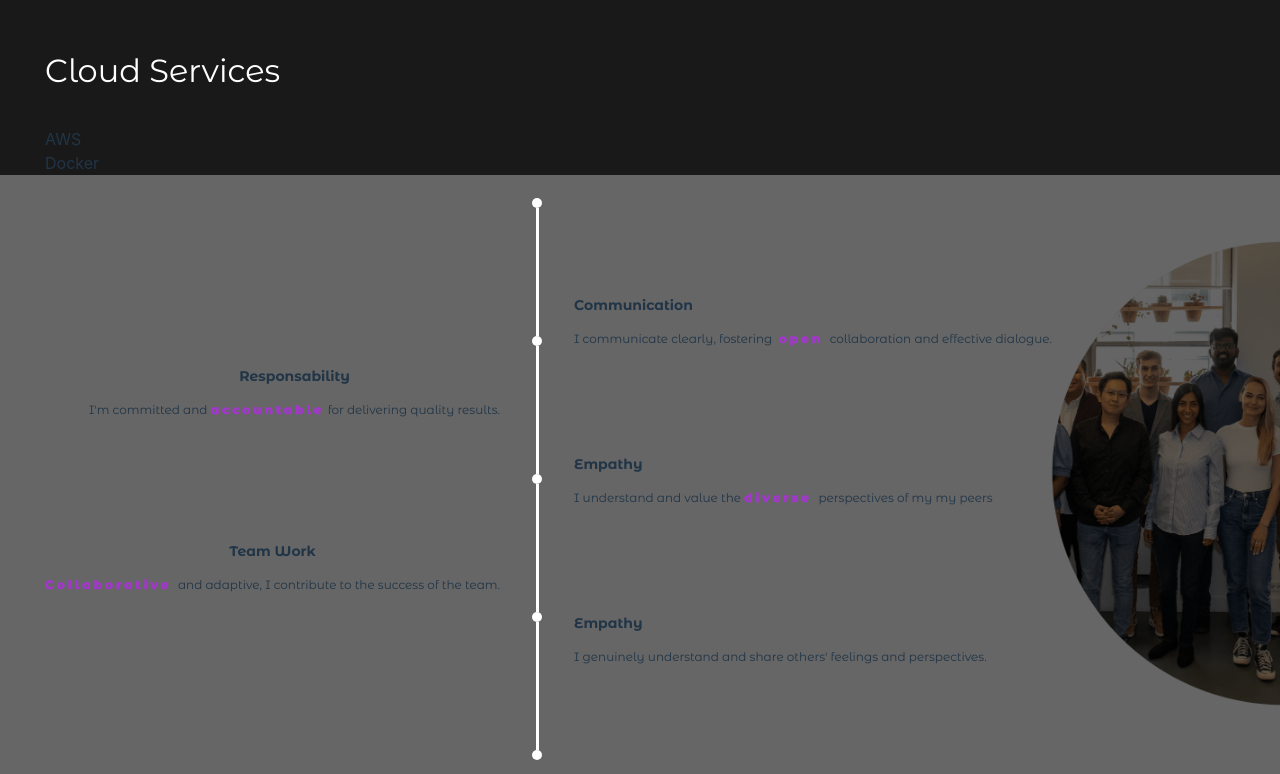
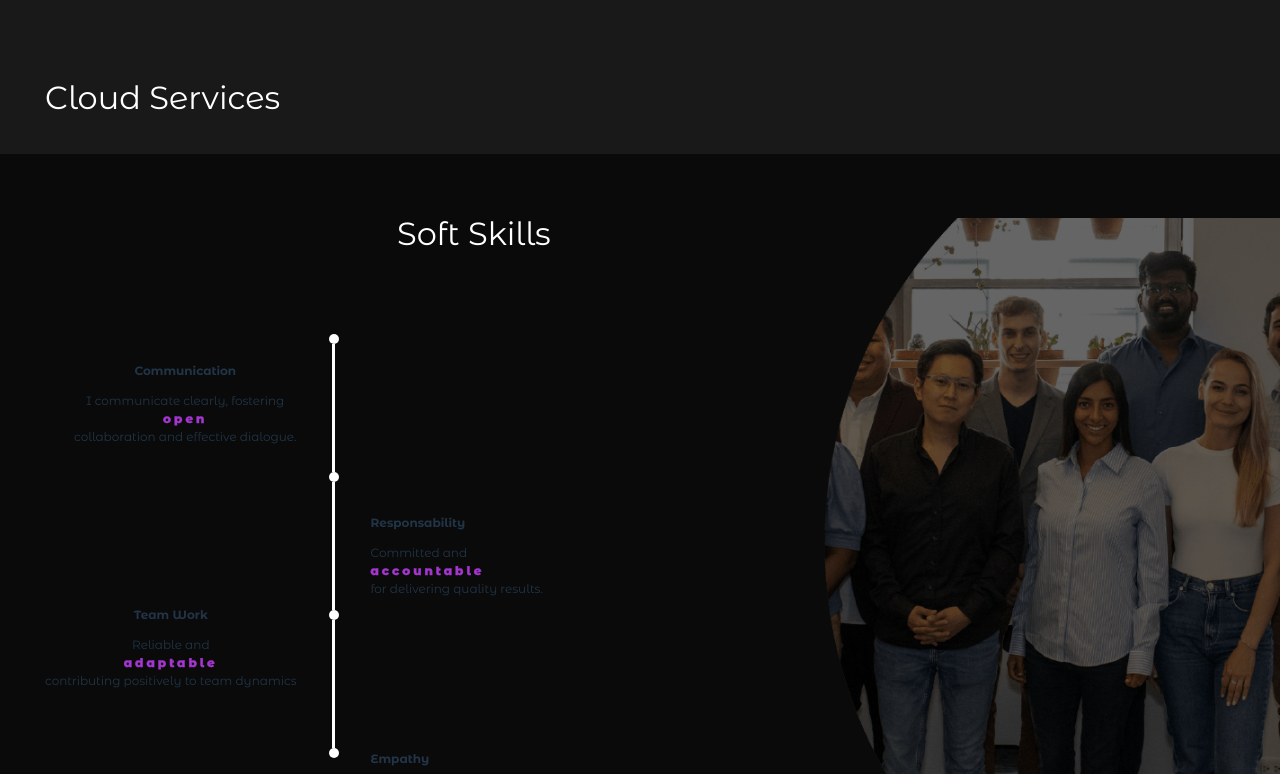
Before and after one commit to MariaVan8/portfolio-react, a React (Vite) app: page / in a window 1280 px wide. Shown: the part 2026-2800 px from the top of the page. Built offline with nearby package versions, Linux system fonts and the light colour scheme.

Commit message:
Updated soft skills section

```diff
--- a/src/App.jsx
+++ b/src/App.jsx
@@ -1,6 +1,7 @@
 import Header from "./components/Header/Header";
 import Skills from "./components/Skills/Skills";
 import SoftSkills from "./components/SoftSkills/SoftSkills";
+import Projects from "./components/Projects/Projects";
 
 import "./App.css";
 
@@ -10,6 +11,7 @@ function App() {
 			<Header />
 			<Skills />
 			<SoftSkills />
+			<Projects />
 		</>
 	);
 }
--- a/src/components/Cloud/Cloud.jsx
+++ b/src/components/Cloud/Cloud.jsx
@@ -3,10 +3,7 @@ import "./Cloud.scss";
 function Cloud() {
 	return (
 		<>
-			<div className="cloud">
-				<div className="cloud-title">AWS</div>
-				<div className="cloud-title">Docker</div>
-			</div>
+			<div className="cloud"></div>
 		</>
 	);
 }
--- a/src/components/Header/Header.scss
+++ b/src/components/Header/Header.scss
@@ -3,7 +3,6 @@
 
 .header {
 	position: relative;
-	//width: 100vw;
 	height: 100vh;
 	background-image: url("/moon.jpg");
 	background-size: cover;
@@ -40,12 +39,10 @@
 	.text-layer p {
 		margin: 0;
 		position: absolute;
-		//font-size: 80px;
 		width: 98%;
 		padding-bottom: 8rem;
 		line-height: 3.5rem;
 		text-align: left;
-		//letter-spacing: 5px;
 	}
 
 	.first-layer {
@@ -53,7 +50,6 @@
 		-webkit-text-stroke-width: 0.2px;
 		-webkit-text-stroke-color: white;
 		font-weight: bolder;
-		//width: 100%;
 		font-size: 70px;
 		color: transparent;
 		position: relative;
@@ -120,5 +116,6 @@
 	&_btn {
 		background-color: $secondary-color;
 		width: 200px;
+		color: $primary-color;
 	}
 }
--- /dev/null
+++ b/src/components/Projects/Projects.jsx
@@ -0,0 +1,14 @@
+import React from "react";
+import "./Projects.scss";
+
+function Projects() {
+	return (
+		<>
+			<div className="projects">
+				<div className="projects-title">Checkout</div>
+			</div>
+		</>
+	);
+}
+
+export default Projects;
--- /dev/null
+++ b/src/components/Projects/Projects.scss
@@ -0,0 +1,2 @@
+@use "../../styles/partials/variables" as *;
+@use "../../styles/partials/fonts" as *;
--- a/src/components/SoftSkills/SoftSkills.jsx
+++ b/src/components/SoftSkills/SoftSkills.jsx
@@ -5,23 +5,24 @@ function SoftSkills() {
 	return (
 		<>
 			<div className="soft_skills-background">
+				<div className="soft_skills-title">Soft Skills</div>
 				<div className="soft_skills-background-box">
 					<div className="opacity-layer"></div>
 					<div className="soft_skills">
 						<div className="soft_skills-top">
 							<div className="soft_skills-box">
-								<h3>Responsability</h3>
+								<h3>Communication</h3>
 								<p>
-									I'm committed and{" "}
-									<span className="highlight">accountable</span> for delivering
-									quality results.
+									I communicate clearly, fostering
+									<span className="highlight"> open </span>collaboration and
+									effective dialogue.
 								</p>
 							</div>
 							<div className="soft_skills-box">
 								<h3>Team Work</h3>
 								<p>
-									<span className="highlight">Collaborative </span>and adaptive,
-									I contribute to the success of the team.
+									Reliable and <span className="highlight">adaptable</span>{" "}
+									contributing positively to team dynamics
 								</p>
 							</div>
 						</div>
@@ -37,40 +38,43 @@ function SoftSkills() {
 							<div className="line-container">
 								<span className="soft_skills-circle"></span>
 								<div className="line"></div>
+								<span className="soft_skills-circle"></span>
 							</div>
-							<div className="line-container">
+							{/* <div className="line-container">
 								<span className="soft_skills-circle"></span>
 								<div className="line"></div>
 								<span className="soft_skills-circle"></span>
-							</div>
+							</div> */}
 						</div>
 						<div className="soft_skills-bottom">
 							<div className="soft_skills-box">
-								<h3>Communication</h3>
+								<h3>Responsability</h3>
 								<p>
-									I communicate clearly, fostering
-									<span className="highlight"> open </span>collaboration and
-									effective dialogue.
+									Committed and <span className="highlight">accountable</span>{" "}
+									for delivering quality results.
 								</p>
 							</div>
 							<div className="soft_skills-box">
 								<h3>Empathy</h3>
 								<p>
 									I understand and value the{" "}
-									<span className="highlight">diverse </span>perspectives of my
-									my peers
+									<span className="highlight"> diverse </span>perspectives of my
+									peers
 								</p>
 							</div>
-							<div className="soft_skills-box">
+							{/* <div className="soft_skills-box">
 								<h3>Empathy</h3>
 								<p>
 									I genuinely understand and share others' feelings and
 									perspectives.
 								</p>
-							</div>
+							</div> */}
 						</div>
 					</div>
 				</div>
+			</div>
+			<div className="spacer">
+				<div className="spacer-line"></div>
 			</div>
 		</>
 	);
--- a/src/components/SoftSkills/SoftSkills.scss
+++ b/src/components/SoftSkills/SoftSkills.scss
@@ -6,16 +6,27 @@
 	top: 0;
 	left: 0;
 	right: 0;
-	bottom: 0;
+	bottom: 1rem;
 	z-index: 2; // Ensure the content is above the opacity layer
 	display: flex;
 	flex-direction: row;
 	align-items: center;
 	gap: 2rem;
 	padding: 0 45px;
+	&-title {
+		color: $primary-color;
+		font-family: $montserrat-alternates-regular;
+		font-size: $font-size-xlarge;
+		z-index: 2;
+		bottom: 20rem;
+		left: 45px;
+		position: relative;
+		//padding-bottom: 5rem;
+		width: 35%;
+	}
 	&-box {
 		h3 {
-			font-size: 14px;
+			font-size: $font-size-small;
 			font-family: $montserrat-alternates-bold;
 		}
 		p {
@@ -36,6 +47,10 @@
 		gap: 6rem;
 		text-align: center;
 		align-items: flex-end;
+		> :first-child {
+			position: relative;
+			bottom: 2.5rem;
+		}
 	}
 	&-middle {
 		display: flex;
@@ -45,7 +60,13 @@
 	&-bottom {
 		display: flex;
 		flex-direction: column;
-		gap: 5rem;
+		gap: 8rem;
+		position: relative;
+		top: 8rem;
+		> :first-child {
+			position: relative;
+			// bottom: 2rem;
+		}
 	}
 }
 
@@ -68,15 +89,16 @@
 }
 
 .soft_skills-background {
-	height: 38rem;
+	height: 50rem;
 	display: flex;
 	align-items: center;
 	justify-content: flex-end;
 	position: relative;
+	background-color: #191919;
 	&-box {
 		background-image: url(../../assets/Images/g-final.png);
-		height: 30rem;
-		width: 15rem;
+		height: 42rem;
+		width: 30rem;
 		background-size: cover;
 		background-position: center;
 		overflow: hidden;
@@ -98,4 +120,21 @@
 	font-weight: 800;
 	-webkit-text-stroke-color: #a536cf;
 	-webkit-text-stroke-width: 0.4px;
+	//background-color: rgba(0, 0, 0, 0.2);
+	border-radius: 20px;
+	display: block;
 }
+
+.spacer {
+	display: flex;
+	align-items: center;
+	justify-content: center;
+	margin-bottom: 3rem;
+	&-line {
+		height: 10px;
+		border-bottom: 2px solid white;
+		width: 60%;
+		justify-content: center;
+		margin-top: 3rem;
+	}
+}
```
